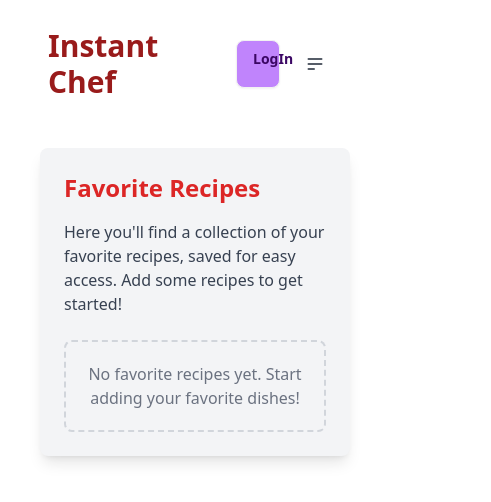
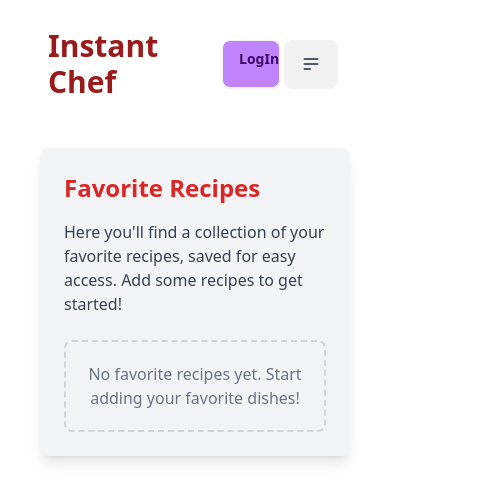
Before and after one commit to MaskuraBegum/Instant-Chef, a React (Vite) app: page /favorite in a window 390 px wide. Shown: the top 502 px of the page, 491 px wide, since content can reach past the window. Built offline with nearby package versions, Linux system fonts and the light colour scheme; no server answers.

Commit message:
responsive

```diff
--- a/src/Home/Home.jsx
+++ b/src/Home/Home.jsx
@@ -4,9 +4,11 @@ import Recipes from './Recipes';
 
 const Home = () => {
     return (
-        <div className='ml-2 lg:ml-10'>
+        <div className='container mx-auto'>
+
             <Banner></Banner>
             <Recipes></Recipes>
+
         </div>
     );
 };
--- a/src/Root.jsx
+++ b/src/Root.jsx
@@ -59,22 +59,21 @@ const Root = () => {
                     </button> */}
                     {user?<div className="">
                     <div className='flex flex-col'>
-                    <div className='p-2'>
+                    <div className='p-0 lg:p-2'>
                         <div className=' text-xs lg:text-sm p-2 border-2 rounded-2xl'>{user.email}</div>
                         </div>
-                        <button onClick={logOut} className=" mx-2 lg:mx-8 btn text-lg bg-purple-300 block text-center text-purple-950">LogOut</button>
+                        <button onClick={logOut} className=" mx-0 lg:mx-8 btn text-lg bg-purple-300 block text-center text-purple-950">LogOut</button>
                     </div>
                 </div>
                 :<div className="navbar-end">
-                    <Link to='/login' className="mx-2 pt-2 lg:mx-8 btn text-sm lg:text-lg bg-purple-400 block text-center text-purple-950">LogIn</Link>
+                    <Link to='/login' className="mx-0 pt-2 lg:mx-8 btn text-sm lg:text-lg bg-purple-400 block text-center text-purple-950">LogIn</Link>
                 </div>}
                 </div>
 
                 {/* Responsive Menu for Small Screens */}
-                <div className="navbar-center lg:hidden">
-                    <div className="dropdown">
-                        <div tabIndex={0} role="button" className="btn btn-ghost">
-                            <svg
+                <div className='navbar-center lg:hidden'>
+                <div className="dropdown dropdown-end">
+  <div tabIndex={0} role="button" className="btn m-1"><svg
                                 xmlns="http://www.w3.org/2000/svg"
                                 className="h-5 w-5"
                                 fill="none"
@@ -85,15 +84,13 @@ const Root = () => {
                                     strokeLinejoin="round"
                                     strokeWidth="2"
                                     d="M4 6h16M4 12h16M4 18h7" />
-                            </svg>
-                        </div>
-                        <ul
-                            tabIndex={0}
-                            className="menu menu-sm dropdown-content mt-3 w-52 p-2 shadow bg-base-100 rounded-box z-[1]">
-                            {links}
-                        </ul>
-                    </div>
+                            </svg></div>
+  <ul tabIndex={0} className="dropdown-content menu bg-base-100 rounded-box z-[1] w-52 p-2 shadow">
+    {links}
+  </ul>
+</div>
                 </div>
+
             </div>
             <Outlet />
         </div>
```
